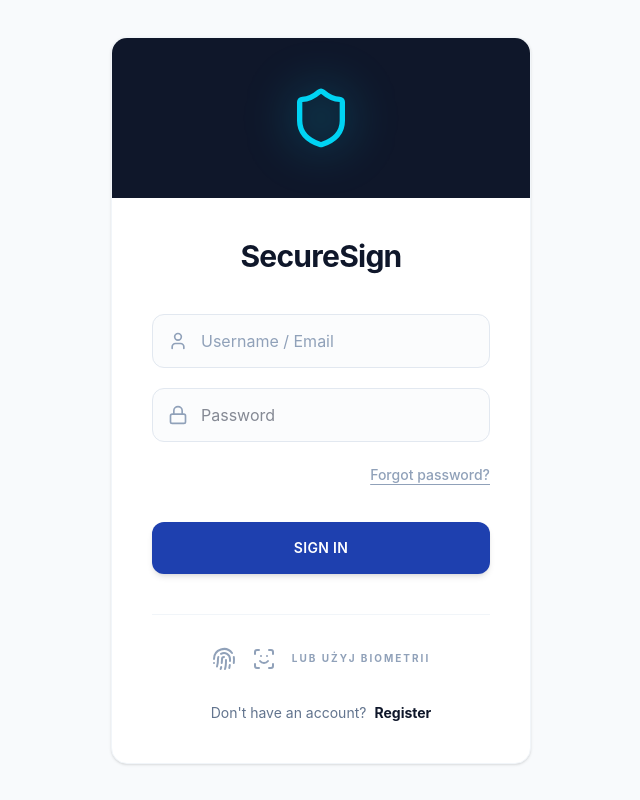
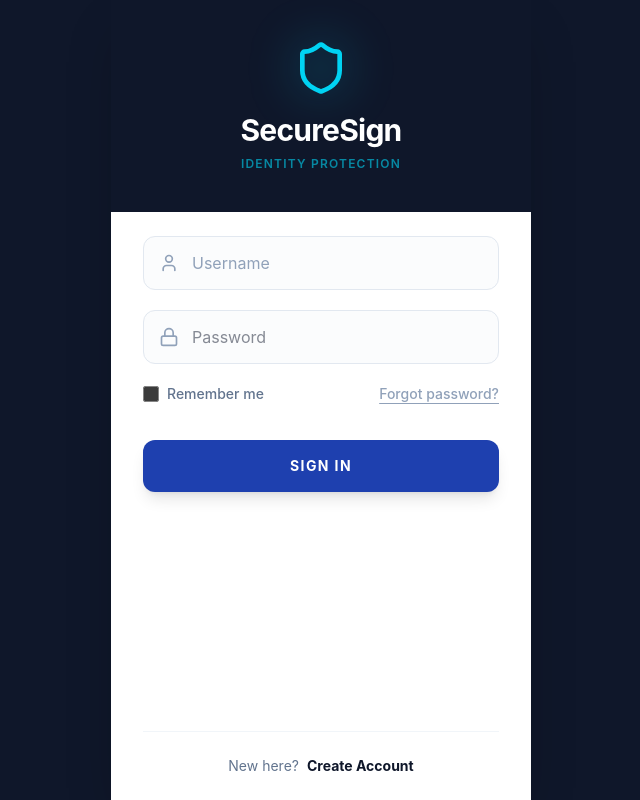
Before and after one commit to DigitalSignature-Project/DigitalSignature, a React (Vite) app in the folder frontend/: page /login in a window 1280 px wide. Shown: the whole page, without its empty margins (319-959 px from the left). Built offline with nearby package versions, Linux system fonts and the light colour scheme.

Commit message:
Updated login logic (#29)
* Updated login logic

* Updated

* Update2

```diff
--- a/frontend/package.json
+++ b/frontend/package.json
@@ -13,6 +13,7 @@
   "dependencies": {
     "@tailwindcss/typography": "^0.5.19",
     "@tailwindcss/vite": "^4.2.2",
+    "@tauri-apps/api": "^2.10.1",
     "axios": "^1.15.0",
     "lucide-react": "^1.7.0",
     "react": "^19.2.4",
--- a/frontend/src-tauri/tauri.conf.json
+++ b/frontend/src-tauri/tauri.conf.json
@@ -13,9 +13,9 @@
     "windows": [
       {
         "title": "Digital Signature",
-        "width": 1000,
+        "width": 450,
         "height": 800,
-        "resizable": true,
+        "resizable": false,
         "fullscreen": false
       }
     ],
--- a/frontend/src/App.tsx
+++ b/frontend/src/App.tsx
@@ -1,15 +1,29 @@
-import { BrowserRouter, Routes, Route } from "react-router-dom";
+import { BrowserRouter, Routes, Route, Navigate } from "react-router-dom";
 import Layout from "./pages/Layout";
 import EncryptPage from "./pages/EncryptPage";
 import VerifyPage from "./pages/VerifyPage";
 import AuthPage from "./pages/AuthPage";
+import type { JSX } from "react";
+
+const ProtectedRoute = ({ children }: { children: JSX.Element }) => {
+  const isAuthenticated =
+    localStorage.getItem("isAuthenticated") === "true" ||
+    sessionStorage.getItem("isAuthenticated") === "true";
+
+  if (!isAuthenticated) {
+    return <Navigate to="/login" replace />;
+  }
+
+  return children;
+};
 
 const App = () => {
   return (
     <BrowserRouter>
       <Routes>
-        <Route path="/login" element={<AuthPage />}/>
-        <Route path="/" element={<Layout />}>
+        <Route path="/login" element={<AuthPage />} />
+
+        <Route path="/" element={<ProtectedRoute><Layout /></ProtectedRoute>}>
           <Route
             index
             element={
--- a/frontend/src/pages/AuthPage.tsx
+++ b/frontend/src/pages/AuthPage.tsx
@@ -1,159 +1,308 @@
-import React, { useState } from 'react';
+import React, { useState, useEffect } from 'react';
 import { useNavigate } from 'react-router-dom';
-import { User, Lock, Mail, Fingerprint, ScanFace, Shield } from 'lucide-react';
+import { User, Lock, Shield, Key } from 'lucide-react';
+import { getCurrentWindow, LogicalSize } from '@tauri-apps/api/window';
+
+type ViewMode = 'LOGIN' | 'LOGIN_PASSPHRASE' | 'REGISTER_1' | 'REGISTER_2' | 'FORGOT_PASSWORD';
 
 const AuthPage: React.FC = () => {
   const navigate = useNavigate();
-  const [viewMode, setViewMode] = useState<number>(0);
-  const [formData, setFormData] = useState({ username: '', email: '', password: '', confirmPassword: '' });
+  const [viewMode, setViewMode] = useState<ViewMode>('LOGIN');
   const [errorMessage, setErrorMessage] = useState<string>('');
+  const [rememberMe, setRememberMe] = useState<boolean>(false);
+
+  useEffect(() => {
+    const shrinkWindow = async () => {
+      try {
+        const appWindow = getCurrentWindow();
+        await appWindow.setResizable(false);
+        await appWindow.setSize(new LogicalSize(420, 750));
+        await appWindow.center();
+      } catch (error) {
+        console.error("Failed to shrink window:", error);
+      }
+    };
+
+    if ((window as any).__TAURI_INTERNALS__) {
+      shrinkWindow();
+    }
+  }, []);
+
+  const [formData, setFormData] = useState({
+    login: '', repeatLogin: '', password: '', repeatPassword: '', keyPassphrase: '', repeatKeyPassphrase: ''
+  });
 
   const handleChange = (e: React.ChangeEvent<HTMLInputElement>) => {
     setFormData({ ...formData, [e.target.name]: e.target.value });
     if (errorMessage) setErrorMessage('');
   };
 
-  const setView = (mode: number) => {
-    setFormData({ username: '', email: '', password: '', confirmPassword: '' });
+  const changeView = (mode: ViewMode) => {
     setErrorMessage('');
     setViewMode(mode);
   };
 
-  const handleSubmit = (e: React.FormEvent) => {
-    e.preventDefault();
-    if (viewMode === 1 && formData.password !== formData.confirmPassword) {
-      setErrorMessage('Hasła nie są identyczne!');
-      return;
+  const finalizeAuth = () => {
+    if (rememberMe) {
+      localStorage.setItem("isAuthenticated", "true");
+    } else {
+      sessionStorage.setItem("isAuthenticated", "true");
+      localStorage.removeItem("isAuthenticated");
     }
     navigate('/');
   };
 
+  const handleSubmit = async (e: React.FormEvent<HTMLFormElement>) => {
+    e.preventDefault();
+
+    if (viewMode === 'LOGIN') {
+      // Placeholder for backend logic: e.g., const response = await api.login(...)
+      const response = true;
+
+      if (response) {
+        changeView('LOGIN_PASSPHRASE');
+      } else {
+        setErrorMessage('Login failed: Invalid credentials.');
+      }
+      return;
+    }
+
+    if (viewMode === 'LOGIN_PASSPHRASE') {
+      // Placeholder for backend logic: verify private key passphrase
+      const response = true;
+
+      if (response) {
+        finalizeAuth();
+      } else {
+        setErrorMessage('Invalid key passphrase.');
+      }
+      return;
+    }
+
+    if (viewMode === 'REGISTER_1') {
+      // Local validation (stays on the frontend)
+      if (formData.login !== formData.repeatLogin) {
+        setErrorMessage('Logins do not match!');
+        return;
+      }
+      if (formData.password !== formData.repeatPassword) {
+        setErrorMessage('Passwords do not match!');
+        return;
+      }
+
+      // Placeholder for backend logic: check if user already exists
+      const response = true;
+      if (response) {
+        changeView('REGISTER_2');
+      } else {
+        setErrorMessage('User with this login already exists.');
+      }
+      return;
+    }
+
+    if (viewMode === 'REGISTER_2') {
+      // Local validation
+      if (formData.keyPassphrase !== formData.repeatKeyPassphrase) {
+        setErrorMessage('Key passphrases do not match!');
+        return;
+      }
+
+      // Placeholder for backend logic: send complete data to the database
+      const response = true;
+      if (response) {
+        finalizeAuth();
+      } else {
+        setErrorMessage('Server error during account creation.');
+      }
+      return;
+    }
+  };
+
   return (
-    <div className="min-h-screen bg-slate-50 flex items-center justify-center p-4 font-sans text-slate-900">
-      <div className="w-full max-w-[420px] bg-white rounded-2xl shadow-sm border border-slate-100 overflow-hidden transition-all">
+    <div className="min-h-screen bg-[#0f172a] flex items-center justify-center p-0 font-sans text-slate-900">
 
-        <div className="bg-[#0f172a] py-12 flex flex-col items-center justify-center">
+      <div className="w-full max-w-[420px] h-screen bg-white shadow-2xl flex flex-col overflow-hidden transition-all duration-300">
+
+        <div className="bg-[#0f172a] py-10 px-6 flex flex-col items-center justify-center relative">
+
           <div className="relative">
             <div className="absolute inset-0 bg-cyan-500/20 blur-xl rounded-full"></div>
-            <Shield className="w-16 h-16 text-cyan-400 relative z-10" />
+            <Shield className="w-14 h-14 text-cyan-400 relative z-10" />
           </div>
+          <h1 className="text-3xl font-bold text-center mt-4 tracking-tight text-white">
+            SecureSign
+          </h1>
+          <p className="text-cyan-400/60 text-xs mt-2 uppercase tracking-widest font-semibold">
+            Identity Protection
+          </p>
         </div>
 
-        <div className="p-10">
-          <h1 className="text-3xl font-bold text-center mb-10 tracking-tight text-[#0f172a]">
-            SecureSign
-          </h1>
+        <div className="px-8 py-6 flex-1 flex flex-col overflow-y-auto">
+          {viewMode === 'FORGOT_PASSWORD' ? (
+            <div className="text-center space-y-6 py-4 flex-1 flex flex-col justify-center">
+              <h2 className="text-xl font-bold text-[#0f172a]">Work in progress</h2>
+              <p className="text-slate-500 text-sm">This feature is not yet available.</p>
+              <button
+                onClick={() => changeView('LOGIN')}
+                className="text-cyan-600 font-semibold hover:underline"
+              >
+                Back to login
+              </button>
+            </div>
+          ) : (
+            <form onSubmit={handleSubmit} className="space-y-5 flex flex-col justify-center mb-6">
 
-          <form onSubmit={handleSubmit} className="space-y-5">
-            {viewMode !== 2 && (
+              {viewMode === 'LOGIN' && (
                 <>
                   <div className="relative">
                     <User className="absolute left-4 top-1/2 -translate-y-1/2 w-5 h-5 text-slate-400" />
                     <input
-                    name="username" type="text" required
-                    placeholder={viewMode === 0 ? "Username / Email" : "New username"}
+                      name="login" type="text" required placeholder="Username"
                       className="w-full pl-12 pr-4 py-3.5 border border-slate-200 rounded-xl focus:ring-2 focus:ring-cyan-500/20 focus:border-cyan-500 outline-none transition-all placeholder:text-slate-400 bg-slate-50/50"
-                    value={formData.username} onChange={handleChange}
+                      value={formData.login} onChange={handleChange}
                     />
                   </div>
-
-                {viewMode === 1 && (
-                  <div className="relative">
-                    <Mail className="absolute left-4 top-1/2 -translate-y-1/2 w-5 h-5 text-slate-400" />
-                    <input
-                      name="email" type="email" required placeholder="Email address"
-                      className="w-full pl-12 pr-4 py-3.5 border border-slate-200 rounded-xl focus:ring-2 focus:ring-cyan-500/20 focus:border-cyan-500 outline-none transition-all bg-slate-50/50"
-                      value={formData.email} onChange={handleChange}
-                    />
-                  </div>
-                )}
-
                   <div className="relative">
                     <Lock className="absolute left-4 top-1/2 -translate-y-1/2 w-5 h-5 text-slate-400" />
                     <input
-                    name="password" type="password" required
-                    placeholder={viewMode === 0 ? "Password" : "Create password"}
+                      name="password" type="password" required placeholder="Password"
                       className="w-full pl-12 pr-4 py-3.5 border border-slate-200 rounded-xl focus:ring-2 focus:ring-cyan-500/20 focus:border-cyan-500 outline-none transition-all bg-slate-50/50"
                       value={formData.password} onChange={handleChange}
                     />
                   </div>
+                  <div className="flex items-center justify-between">
+                    <label className="flex items-center space-x-2 cursor-pointer">
+                      <input
+                        type="checkbox"
+                        checked={rememberMe}
+                        onChange={(e) => setRememberMe(e.target.checked)}
+                        className="w-4 h-4 rounded border-slate-300 text-[#1e40af] focus:ring-[#1e40af] bg-slate-50"
+                      />
+                      <span className="text-sm text-slate-500 font-medium">Remember me</span>
+                    </label>
+                    <button type="button" onClick={() => changeView('FORGOT_PASSWORD')} className="text-sm font-medium text-slate-400 hover:text-[#0f172a] transition-colors underline underline-offset-4">
+                      Forgot password?
+                    </button>
+                  </div>
+                </>
+              )}
 
-                {viewMode === 1 && (
+              {viewMode === 'LOGIN_PASSPHRASE' && (
+                <>
+                  <p className="text-sm text-slate-600 font-medium text-center mb-2">
+                    Enter your private key passphrase to unlock your identity on this device.
+                  </p>
                   <div className="relative">
-                    <Lock className="absolute left-4 top-1/2 -translate-y-1/2 w-5 h-5 text-slate-400" />
+                    <Key className="absolute left-4 top-1/2 -translate-y-1/2 w-5 h-5 text-slate-400" />
                     <input
-                      name="confirmPassword" type="password" required placeholder="Confirm password"
-                      className={`w-full pl-12 pr-4 py-3.5 border rounded-xl focus:ring-2 outline-none transition-all bg-slate-50/50 ${errorMessage ? 'border-red-500 focus:ring-red-100' : 'focus:ring-cyan-500/20 focus:border-cyan-500 border-slate-200'}`}
-                      value={formData.confirmPassword} onChange={handleChange}
+                      name="keyPassphrase" type="password" required placeholder="Private Key Passphrase"
+                      className="w-full pl-12 pr-4 py-3.5 border border-slate-200 rounded-xl focus:ring-2 focus:ring-cyan-500/20 focus:border-cyan-500 outline-none transition-all bg-slate-50/50"
+                      value={formData.keyPassphrase} onChange={handleChange}
                     />
                   </div>
+                </>
+              )}
+
+              {viewMode === 'REGISTER_1' && (
+                <>
+                  <div className="space-y-3">
+                    <input
+                      name="login" type="text" required placeholder="New Username"
+                      className="w-full px-4 py-3 border border-slate-200 rounded-xl outline-none bg-slate-50/50"
+                      value={formData.login} onChange={handleChange}
+                    />
+                    <input
+                      name="repeatLogin" type="text" required placeholder="Repeat Username"
+                      className="w-full px-4 py-3 border border-slate-200 rounded-xl outline-none bg-slate-50/50"
+                      value={formData.repeatLogin} onChange={handleChange}
+                    />
+                    <input
+                      name="password" type="password" required placeholder="New Password"
+                      className="w-full px-4 py-3 border border-slate-200 rounded-xl outline-none bg-slate-50/50"
+                      value={formData.password} onChange={handleChange}
+                    />
+                    <input
+                      name="repeatPassword" type="password" required placeholder="Repeat Password"
+                      className="w-full px-4 py-3 border border-slate-200 rounded-xl outline-none bg-slate-50/50"
+                      value={formData.repeatPassword} onChange={handleChange}
+                    />
+                  </div>
+                  <div className="mt-2 flex items-center justify-start">
+                    <label className="flex items-center space-x-2 cursor-pointer">
+                      <input
+                        type="checkbox"
+                        checked={rememberMe}
+                        onChange={(e) => setRememberMe(e.target.checked)}
+                        className="w-4 h-4 rounded border-slate-300 text-[#1e40af] focus:ring-[#1e40af] bg-slate-50"
+                      />
+                      <span className="text-sm text-slate-500 font-medium">Remember me</span>
+                    </label>
+                  </div>
+                </>
+              )}
+
+              {viewMode === 'REGISTER_2' && (
+                <>
+                  <p className="text-sm text-slate-600 font-medium text-center mb-4">
+                    Set a passphrase to encrypt your private key locally. This cannot be recovered.
+                  </p>
+                  <div className="space-y-3">
+                    <input
+                      name="keyPassphrase" type="password" required placeholder="Key Passphrase"
+                      className="w-full px-4 py-3 border border-slate-200 rounded-xl outline-none bg-slate-50/50"
+                      value={formData.keyPassphrase} onChange={handleChange}
+                    />
+                    <input
+                      name="repeatKeyPassphrase" type="password" required placeholder="Repeat Passphrase"
+                      className="w-full px-4 py-3 border border-slate-200 rounded-xl outline-none bg-slate-50/50"
+                      value={formData.repeatKeyPassphrase} onChange={handleChange}
+                    />
+                  </div>
+                </>
               )}
 
               {errorMessage && (
-                  <p className="text-red-500 text-xs font-bold text-center mt-1">
+                <p className="text-red-500 text-sm font-bold text-center animate-bounce">
                   {errorMessage}
                 </p>
               )}
 
-                {viewMode === 0 && (
-                  <div className="text-right">
-                    <button type="button" onClick={() => setView(2)} className="text-sm font-medium text-slate-400 hover:text-[#0f172a] transition-colors underline underline-offset-4">
-                      Forgot password?
+              <button
+                type="submit"
+                className="w-full bg-[#1e40af] hover:bg-[#1e3a8a] text-white py-4 rounded-xl font-bold shadow-lg active:scale-95 transition-all mt-4 text-sm tracking-widest"
+              >
+                {viewMode === 'LOGIN' && 'SIGN IN'}
+                {viewMode === 'LOGIN_PASSPHRASE' && 'CONFIRM'}
+                {viewMode === 'REGISTER_1' && 'CONTINUE'}
+                {viewMode === 'REGISTER_2' && 'FINISH SETUP'}
               </button>
+            </form>
+          )}
+
+          {viewMode !== 'FORGOT_PASSWORD' && (
+            <div className="mt-auto pt-6 border-t border-slate-100 text-center">
+              {viewMode === 'LOGIN' && (
+                <p className="text-sm text-slate-500">
+                  New here?
+                  <button type="button" onClick={() => changeView('REGISTER_1')} className="ml-2 font-bold text-[#0f172a] hover:text-cyan-600 transition-colors">
+                    Create Account
+                  </button>
+                </p>
+              )}
+
+              {viewMode === 'LOGIN_PASSPHRASE' && (
+                <button type="button" onClick={() => changeView('FORGOT_PASSWORD')} className="text-sm font-bold text-slate-400 hover:text-red-500 transition-colors">
+                  Reset private key
+                </button>
+              )}
+
+              {(viewMode === 'REGISTER_1' || viewMode === 'REGISTER_2') && (
+                <button type="button" onClick={() => changeView('LOGIN')} className="text-sm font-bold text-[#0f172a] hover:text-cyan-600 transition-colors">
+                  Back to Login
+                </button>
+              )}
             </div>
           )}
-              </>
-            )}
-
-            {viewMode === 2 && (
-              <div className="space-y-4">
-                <p className="text-center text-slate-500 text-sm">Enter email to reset password</p>
-                <div className="relative">
-                  <Mail className="absolute left-4 top-1/2 -translate-y-1/2 w-5 h-5 text-slate-400" />
-                  <input
-                    name="email" type="email" required placeholder="Email"
-                    className="w-full pl-12 pr-4 py-3.5 border border-slate-200 rounded-xl focus:ring-2 focus:ring-cyan-500/20 outline-none bg-slate-50/50"
-                    value={formData.email} onChange={handleChange}
-                  />
-                </div>
-              </div>
-            )}
-
-            <button
-              type="submit"
-              className="w-full bg-[#1e40af] hover:bg-[#1e3a8a] text-white py-4 rounded-xl font-semibold shadow-md active:scale-95 transition-all mt-4 text-sm tracking-wide"
-            >
-              {viewMode === 0 ? 'SIGN IN' : viewMode === 1 ? 'CREATE ACCOUNT' : 'SEND RESET LINK'}
-            </button>
-          </form>
-
-          <div className="mt-10 pt-8 border-t border-slate-100 text-center">
-            {viewMode === 0 && (
-              <div className="flex items-center justify-center gap-4 mb-8 text-slate-400 hover:text-[#0f172a] cursor-pointer transition-all group">
-                <Fingerprint className="w-6 h-6 group-hover:text-cyan-600" />
-                <ScanFace className="w-6 h-6 group-hover:text-cyan-600" />
-                <span className="text-[10px] font-bold tracking-[0.2em] uppercase">lub użyj biometrii</span>
-              </div>
-            )}
-
-            <p className="text-sm text-slate-500">
-              {viewMode === 0 && "Don't have an account?"}
-              {viewMode === 1 && "Already have an account?"}
-              {viewMode === 2 && "Remembered your password?"}
-              <button
-                type="button"
-                onClick={() => {
-                  if (viewMode === 2) setView(0);
-                  else setView(viewMode === 1 ? 0 : 1);
-                }}
-                className="ml-2 font-bold text-[#0f172a] hover:text-cyan-600 transition-colors"
-              >
-                {viewMode === 0 && "Register"}
-                {viewMode === 1 && "Login"}
-                {viewMode === 2 && "Login"}
-              </button>
-            </p>
-          </div>
         </div>
       </div>
     </div>
```
Also changed, not shown: frontend/src-tauri/capabilities/default.json (+6 -5 lines), frontend/src/pages/Layout.tsx (+83 -15 lines), 2 other files (tests, documents, lock files or other folders). Lines whose indentation alone changed are shown as unchanged.
